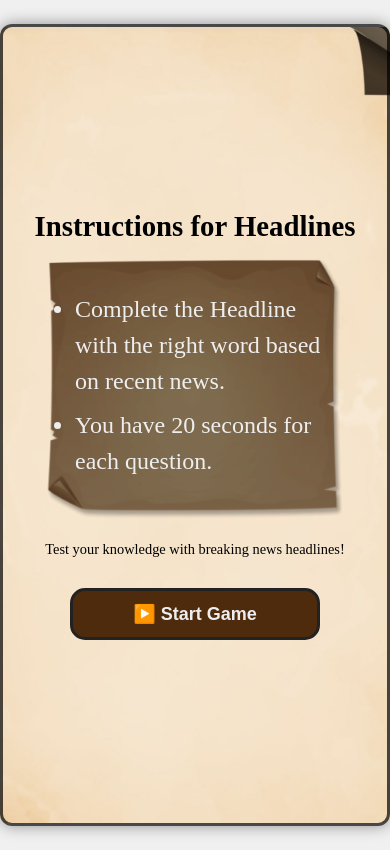
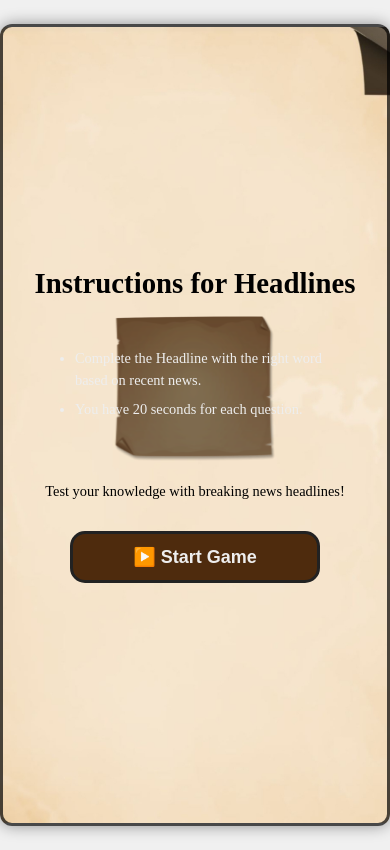
Before and after one commit to Kalmeshwar27/headlinesreact, a React (Create React App) app: page / in a window 390 px wide. Built offline with nearby package versions, Linux system fonts and the light colour scheme.

Commit message:
updated code

```diff
--- a/src/App.css
+++ b/src/App.css
@@ -72,7 +72,7 @@ body {
   width: 100%;
   max-width: 350px;
   padding: 2rem;
-  background-image: url('./assets/images/box3.png');
+  background-image: url('./assets/images/box2.png');
   background-size: contain;
   background-position: center;
   background-repeat: no-repeat;
@@ -680,7 +680,7 @@ body {
   }
 
   .instructions li {
-    font-size: 1.5rem;
+    font-size: 1rem;
   }
 
   .container {
@@ -802,7 +802,7 @@ body {
   }
 
   .instructions li {
-    font-size: 1.5rem;
+    font-size: 0.9rem;
   }
 
   .container {
```
